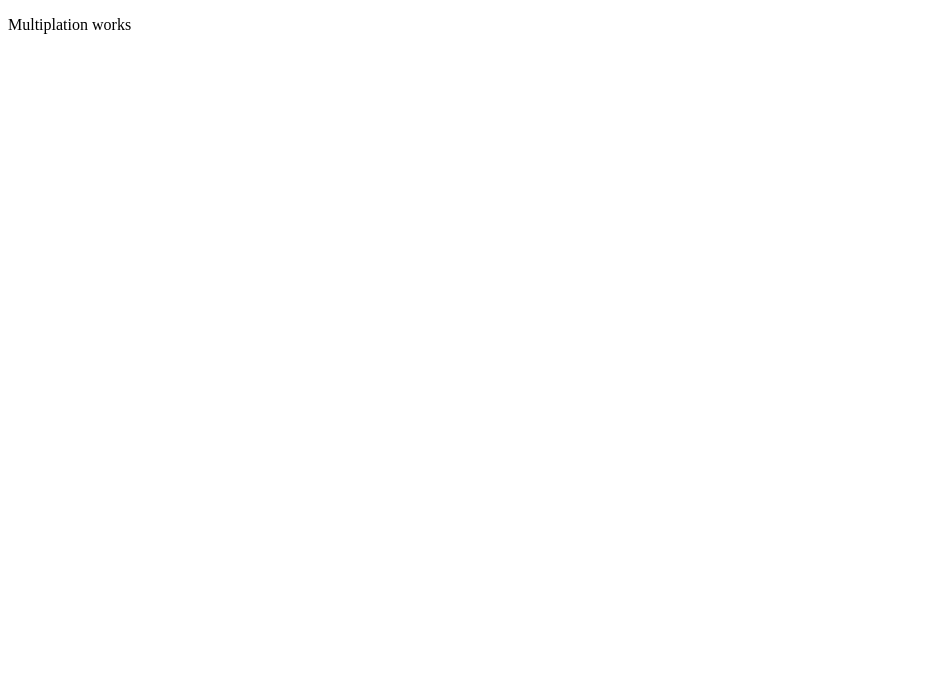
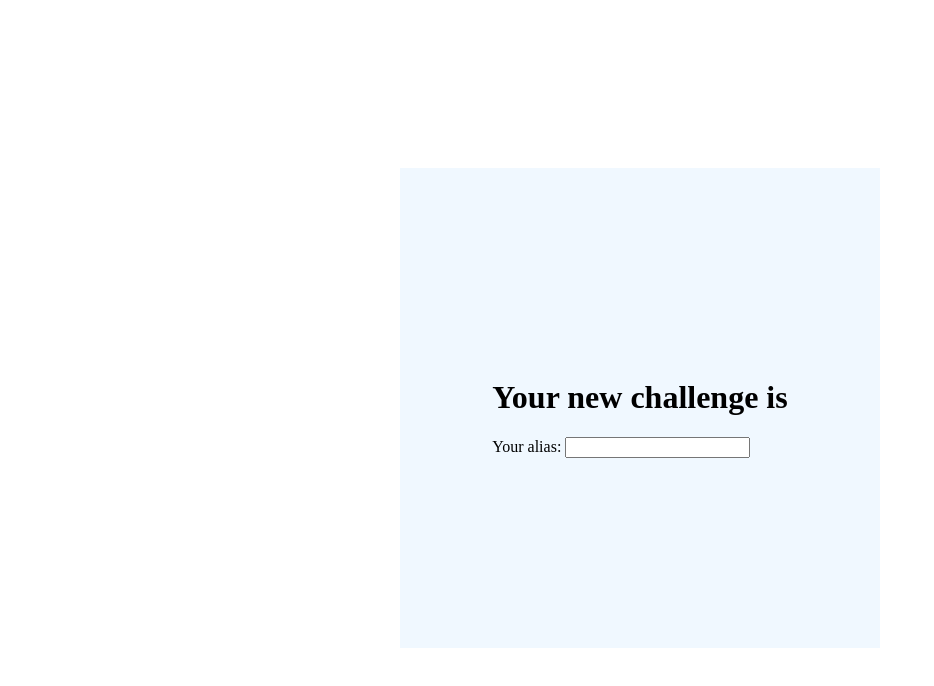
Before and after one commit to shabloel/book-microservices, an Angular app in the folder FE/multiplication-game/: page / in a window 1280 px wide. Shown: the top 686 px of the page, without its empty margins (0-934 px from the left). Built offline with nearby package versions, Linux system fonts and the light colour scheme; no server answers.

Commit message:
new code

```diff
--- a/FE/multiplication-game/src/app/app.component.css
+++ b/FE/multiplication-game/src/app/app.component.css
@@ -0,0 +1,16 @@
+.root {
+  display: flex;
+  min-height: 100vh;
+  justify-content: center;
+  align-items: center;
+  height: 100%;
+}
+
+.container {
+  background-color: aliceblue;
+  min-height: 30rem;
+  min-width: 30rem;
+  display: flex;
+  justify-content: center;
+  align-items: center;
+}
--- a/FE/multiplication-game/src/app/app.component.html
+++ b/FE/multiplication-game/src/app/app.component.html
@@ -1 +1,5 @@
-<p>Multiplation works</p>
+<div class="root">
+  <div class="container">
+    <app-challenge-component></app-challenge-component>
+  </div>
+</div>
--- /dev/null
+++ b/FE/multiplication-game/src/app/components/challenge-component/challenge-component.component.css
@@ -0,0 +1,5 @@
+.container {
+  display: flex;
+  justify-content: center;
+  align-items: center;
+}
--- /dev/null
+++ b/FE/multiplication-game/src/app/components/challenge-component/challenge-component.component.html
@@ -0,0 +1,14 @@
+<head>
+  <title>A Multiplication Game</title>
+</head>
+<div class="container">
+  <body>
+    <main>
+      <h1>Your new challenge is</h1>
+      <label>
+        Your alias:
+        <input type="text" maxlength="12" name="user" value="" />
+      </label>
+    </main>
+  </body>
+</div>
--- /dev/null
+++ b/FE/multiplication-game/src/app/components/challenge-component/challenge-component.component.ts
@@ -0,0 +1,31 @@
+import { Component, OnInit } from '@angular/core';
+import { Challenge } from 'src/app/dtos/challenge';
+import { ChallengeAttemptDto } from 'src/app/dtos/challenge-attempt-dto';
+import { ChallengeServiceService } from 'src/app/services/challenge-service.service';
+
+@Component({
+  selector: 'app-challenge-component',
+  templateUrl: './challenge-component.component.html',
+  styleUrls: ['./challenge-component.component.css'],
+})
+export class ChallengeComponentComponent implements OnInit {
+  challenge: Challenge = new Challenge();
+
+  constructor(private challengeService: ChallengeServiceService) {}
+
+  ngOnInit(): void {
+    this.challengeService.getChallenge().subscribe(
+      (result) => {
+        this.challenge = result;
+      },
+      (error) => {
+        console.error('Could not reach the server.');
+      }
+    );
+  }
+
+  public submitChallenge(event: any) {
+    const challengeAttempt = new ChallengeAttemptDto();
+    this.challengeService.sendChallenge(challengeAttempt);
+  }
+}
--- /dev/null
+++ b/FE/multiplication-game/src/app/dtos/challenge-attempt-dto.ts
@@ -0,0 +1,6 @@
+export class ChallengeAttemptDto {
+  factorA?: number;
+  factorB?: number;
+  userAlias?: string;
+  guess?: number;
+}
--- /dev/null
+++ b/FE/multiplication-game/src/app/dtos/challenge.ts
@@ -0,0 +1,4 @@
+export class Challenge {
+  factorA?: number;
+  factorB?: number;
+}
--- /dev/null
+++ b/FE/multiplication-game/src/app/services/challenge-service.service.ts
@@ -0,0 +1,32 @@
+import { Injectable } from '@angular/core';
+import { HttpClient } from '@angular/common/http';
+import { ChallengeAttemptDto } from '../dtos/challenge-attempt-dto';
+import { Observable } from 'rxjs';
+
+@Injectable({
+  providedIn: 'root',
+})
+export class ChallengeServiceService {
+  private static SERVER_URL = `http://localhost:8080`;
+  private static POST_CHALLENGE_URL = `/attempts`;
+  private static GET_CHALLENGE_URL = `/challenges/random`;
+
+  constructor(private httpClient: HttpClient) {}
+
+  sendChallenge(challengeAttempt: ChallengeAttemptDto): Observable<any> {
+    const url = `http://localhost:8080/attempts`;
+
+    return this.httpClient.post(
+      ChallengeServiceService.SERVER_URL +
+        ChallengeServiceService.POST_CHALLENGE_URL,
+      challengeAttempt
+    );
+  }
+
+  getChallenge(): Observable<any> {
+    return this.httpClient.get(
+      ChallengeServiceService.SERVER_URL +
+        ChallengeServiceService.GET_CHALLENGE_URL
+    );
+  }
+}
```
Also changed, not shown: FE/multiplication-game/src/app/app.module.ts (+6 -9 lines), 2 other files (tests, documents, lock files or other folders).
